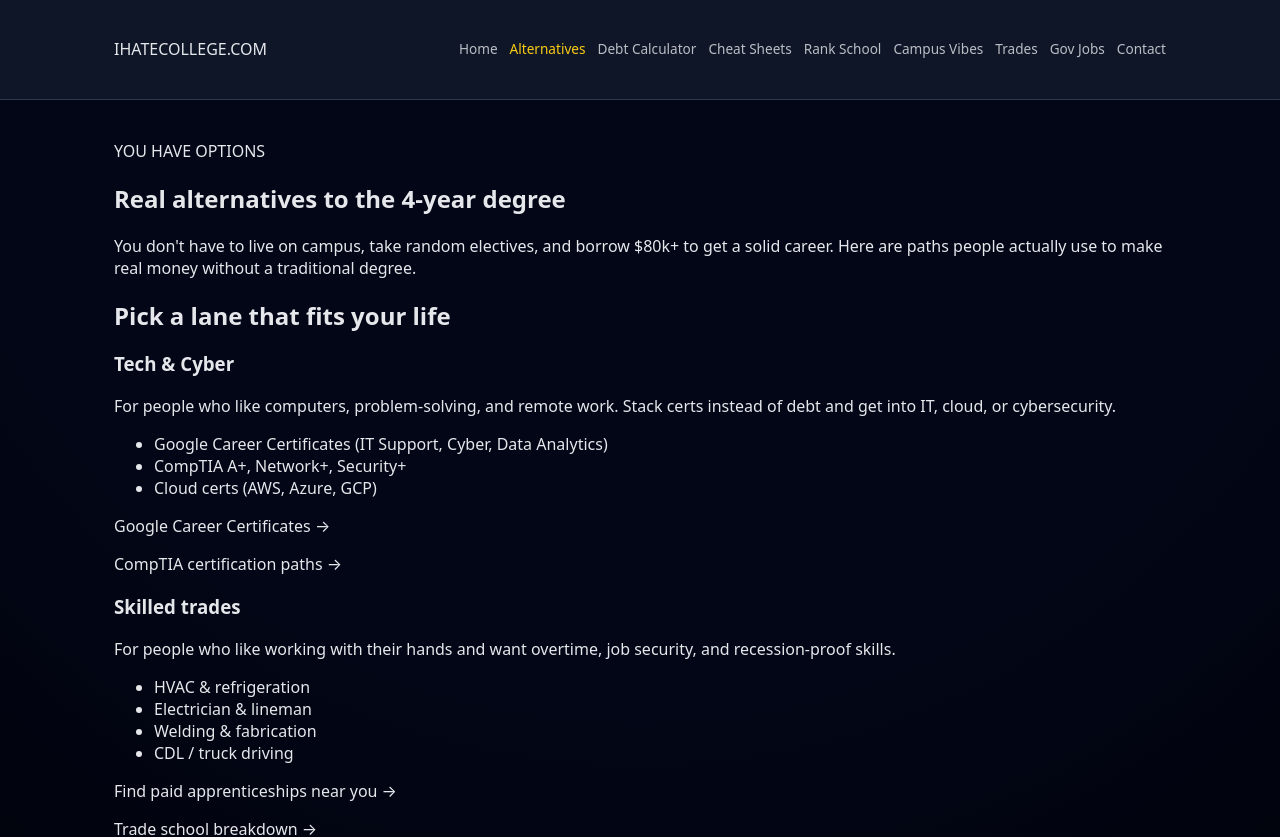
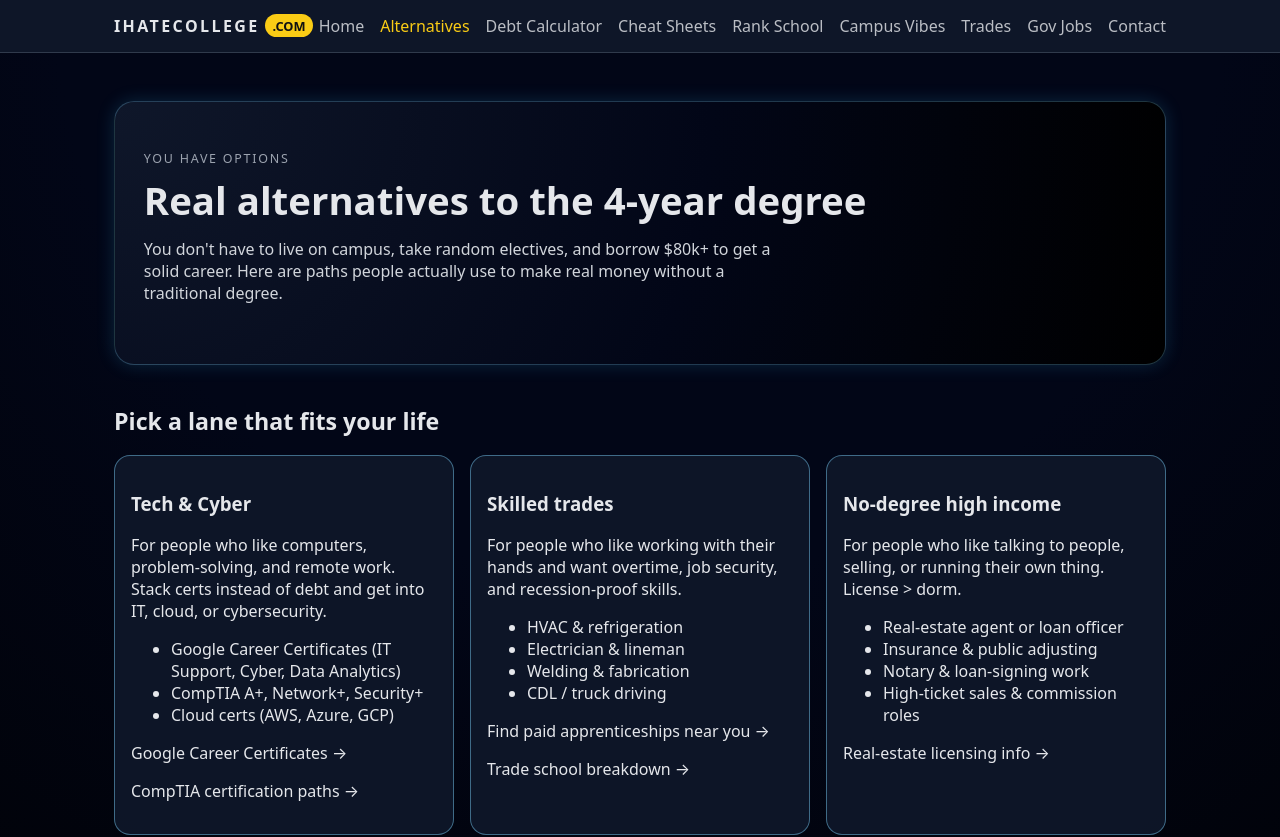
Before and after one commit to placebetsai/Ihatecollege, a Next.js app: page /alternatives in a window 1280 px wide. Shown: the top 837 px of the page. Built offline with nearby package versions, Linux system fonts and the light colour scheme.

Commit message:
Update globals.css

```diff
--- a/styles/globals.css
+++ b/styles/globals.css
@@ -1,208 +1,92 @@
-/* ------------------------------------------------------ */
-/* GLOBAL RESET + BASE                                    */
-/* ------------------------------------------------------ */
-
-*,
-*::before,
-*::after {
-  box-sizing: border-box;
-}
-
-html,
+/* GLOBAL RESET */
+*, *::before, *::after { box-sizing: border-box; }
+html, body { padding: 0; margin: 0; }
 body {
-  padding: 0;
-  margin: 0;
-}
-
-body {
-  font-family: system-ui, -apple-system, BlinkMacSystemFont, "SF Pro Text",
-    "Segoe UI", sans-serif;
+  font-family: system-ui, -apple-system, BlinkMacSystemFont, "SF Pro Text", "Segoe UI", sans-serif;
   background: radial-gradient(circle at top, #020617, #020617 40%, #000 100%);
   color: #e5e7eb;
 }
+a { color: inherit; text-decoration: none; }
+img { max-width: 100%; display: block; }
 
-a {
-  color: inherit;
-  text-decoration: none;
+/* LAYOUT */
+.site-root { min-height: 100vh; display: flex; flex-direction: column; }
+.site-main { flex: 1; max-width: 1100px; margin: 0 auto; padding: 1.5rem 1.5rem 3rem; }
+.site-footer {
+  text-align: center; padding: 1rem 1.5rem 2rem;
+  border-top: 1px solid rgba(148, 163, 184, 0.25);
+  background: rgba(15, 23, 42, 0.9);
+  font-size: 0.85rem; color: #9ca3af;
 }
 
-img {
-  max-width: 100%;
-  display: block;
-}
-
-/* ------------------------------------------------------ */
-/* LAYOUT WRAPPER                                         */
-/* ------------------------------------------------------ */
-
-.site-root {
-  min-height: 100vh;
-  display: flex;
-  flex-direction: column;
-}
-
-.site-main {
-  flex: 1;
-  max-width: 1100px;
-  margin: 0 auto;
-  padding: 1.5rem 1.5rem 3rem;
-}
-
-.site-footer {
-  text-align: center;
-  padding: 1rem 1.5rem 2rem;
-  border-top: 1px solid rgba(148, 163, 184, 0.25);
-  background: rgba(15, 23, 42, 0.9);
-  font-size: 0.85rem;
-  color: #9ca3af;
-}
-
-/* ------------------------------------------------------ */
-/* HEADER & NAV                                           */
-/* ------------------------------------------------------ */
-
+/* HEADER & NAV */
 .site-header {
-  position: sticky;
-  top: 0;
-  z-index: 100;
+  position: sticky; top: 0; z-index: 100;
   background: rgba(15, 23, 42, 0.96);
   border-bottom: 1px solid rgba(148, 163, 184, 0.25);
   backdrop-filter: blur(15px);
 }
+.nav-inner {
+  max-width: 1100px; margin: 0 auto; padding: 0.9rem 1.5rem;
+  display: flex; justify-content: space-between; align-items: center;
+}
+.logo-wrap { display: flex; align-items: center; gap: 0.35rem; }
+.logo-text { font-size: 1rem; font-weight: 700; letter-spacing: 0.15em; }
+.logo-pill {
+  background: #facc15; color: #111; font-size: 0.8rem;
+  padding: 0.15rem 0.45rem; border-radius: 999px; font-weight: 700;
+}
+.nav-links-desktop { display: flex; gap: 1rem; }
+.nav-link { opacity: 0.8; transition: 0.15s; }
+.nav-link:hover { opacity: 1; }
+.nav-link-active { color: #facc15; opacity: 1; }
 
-.nav-inner {
-  max-width: 1100px;
-  margin: 0 auto;
-  padding: 0.9rem 1.5rem;
-  display: flex;
-  justify-content: space-between;
-  align-items: center;
+/* MOBILE NAV */
+.nav-toggle { display: none; background: none; border: none; cursor: pointer; padding: 0.75rem; }
+.bar { display: block; width: 24px; height: 2.5px; background: #e5e7eb; border-radius: 999px; margin-bottom: 5px; }
+.nav-links-mobile {
+  display: none; position: absolute; top: 100%; left: 0; right: 0;
+  background: rgba(3, 7, 18, 0.99); padding: 1.5rem; flex-direction: column; gap: 1rem;
+  border-bottom: 1px solid rgba(148, 163, 184, 0.25);
 }
+.nav-links-mobile.open { display: flex; }
 
-.logo-wrap {
-  display: flex;
-  align-items: center;
-  height: 70px;
-  margin-right: 10px;
-  flex-shrink: 0;
+/* HERO */
+.hero {
+  margin-top: 1.5rem; padding: 2.25rem 1.8rem; border-radius: 1.25rem;
+  background: radial-gradient(circle at top left, #0f172a, #020617 55%, #000);
+  border: 1px solid rgba(125, 211, 252, 0.25);
+  box-shadow: 0 0 18px rgba(56, 189, 248, 0.18);
 }
+.eyebrow { font-size: 0.78rem; letter-spacing: 0.14em; text-transform: uppercase; color: #9ca3af; margin-bottom: 0.7rem; }
+.hero-title { font-size: 2.4rem; line-height: 1.15; margin: 0 0 1rem; }
+.accent { color: #facc15; }
+.hero-subtitle { max-width: 640px; color: #d1d5db; font-size: 1rem; margin-bottom: 1.5rem; }
+.hero-actions { display: flex; flex-wrap: wrap; gap: 0.75rem; margin-bottom: 1.75rem; }
+.btn { padding: 0.55rem 1.2rem; border-radius: 999px; font-weight: 500; border: 1px solid transparent; }
+.btn-primary { background: linear-gradient(135deg, #facc15, #f97316); color: #111; }
+.btn-outline { border-color: rgba(148, 163, 184, 0.7); }
 
-.nav-links-desktop {
-  display: flex;
-  gap: 12px;
-  align-items: center;
+/* GRID */
+.section { margin-top: 2.5rem; }
+.section-title { font-size: 1.45rem; margin-bottom: 1.1rem; }
+.path-grid { display: grid; grid-template-columns: repeat(3, 1fr); gap: 1rem; }
+.hero-stats { display: grid; grid-template-columns: repeat(4, 1fr); gap: 0.8rem; }
+
+/* CARDS */
+.path-card, .stat {
+  border-radius: 1rem; padding: 1rem; background: rgba(15, 23, 42, 0.92);
+  border: 1px solid rgba(125, 211, 252, 0.45);
 }
+.path-card:hover { transform: translateY(-3px); border-color: rgba(56, 189, 248, 0.8); }
+.cta-buttons { display: flex; justify-content: center; gap: 0.75rem; margin-top: 1rem; }
+.btn-pill { border-radius: 999px; padding: 0.65rem 1.4rem; border: 1px solid rgba(125, 211, 252, 0.65); background: rgba(15, 23, 42, 0.8); }
 
-.nav-link {
-  opacity: 0.8;
-  transition: 0.15s;
-  text-align: center;
-  line-height: 1.1;
-  font-size: 0.85rem;
-  display: flex;
-  align-items: center;
-  height: 100%;
-  padding: 4px 0;
+/* RESPONSIVE */
+@media (max-width: 768px) {
+  .nav-links-desktop { display: none; }
+  .nav-toggle { display: flex; flex-direction: column; }
+  .path-grid, .hero-stats { grid-template-columns: 1fr; }
+  .cta-buttons { flex-direction: column; }
+  .btn-pill { width: 100%; text-align: center; }
 }
-
-.nav-link:hover {
-  opacity: 1;
-}
-
-.nav-link-active {
-  color: #facc15;
-  opacity: 1;
-}
-
-/* HAMBURGER (Hidden on desktop) */
-.nav-toggle {
-  display: none;
-  flex-direction: column;
-  justify-content: center;
-  align-items: center;
-  gap: 5px;
-  background: none;
-  border: none;
-  cursor: pointer;
-  padding: 0.75rem;
-  width: 48px;
-  height: 48px;
-  z-index: 999;
-}
-
-.bar {
-  display: block;
-  width: 24px;
-  height: 2.5px;
-  background: #e5e7eb;
-  border-radius: 999px;
-  transition: all 0.28s cubic-bezier(0.4, 0, 0.2, 1);
-}
-
-/* X animation */
-.bar1.open {
-  transform: translateY(7.5px) rotate(45deg);
-}
-.bar2.open {
-  opacity: 0;
-  transform: scale(0.1);
-}
-.bar3.open {
-  transform: translateY(-7.5px) rotate(-45deg);
-}
-
-/* MOBILE MENU CONTAINER (hidden by default) */
-.nav-links-mobile {
-  display: none;
-}
-
-/* ------------------------------------------------------ */
-/* RESPONSIVE (MOBILE) — NAV + HERO + CTA                 */
-/* ------------------------------------------------------ */
-
-@media (max-width: 900px) {
-  /* Hide desktop links, show hamburger */
-  .nav-links-desktop {
-    display: none;
-  }
-
-  .nav-toggle {
-    display: flex;
-  }
-
-  /* Mobile menu overlay */
-  .nav-links-mobile {
-    display: none;
-    position: absolute;
-    top: 100%;
-    left: 0;
-    right: 0;
-    background: rgba(3, 7, 18, 0.98);
-    backdrop-filter: blur(20px);
-    border-bottom: 1px solid rgba(148, 163, 184, 0.25);
-    padding: 1rem 1.5rem 1.5rem;
-    flex-direction: column;
-    gap: 0.8rem;
-    box-shadow: 0 10px 20px -5px rgba(0, 0, 0, 0.3);
-  }
-
-  .nav-links-mobile.open {
-    display: flex;
-  }
-
-  .nav-link-mobile {
-    padding: 0.6rem 0;
-    font-size: 1.1rem;
-    font-weight: 600;
-    text-align: center;
-    border-bottom: 1px solid rgba(255, 255, 255, 0.05);
-  }
-
-  .nav-link-mobile:last-child {
-    border-bottom: none;
-  }
-
-  .nav-link-mobile-active {
-    color: #facc15;
-  }
-}
```
